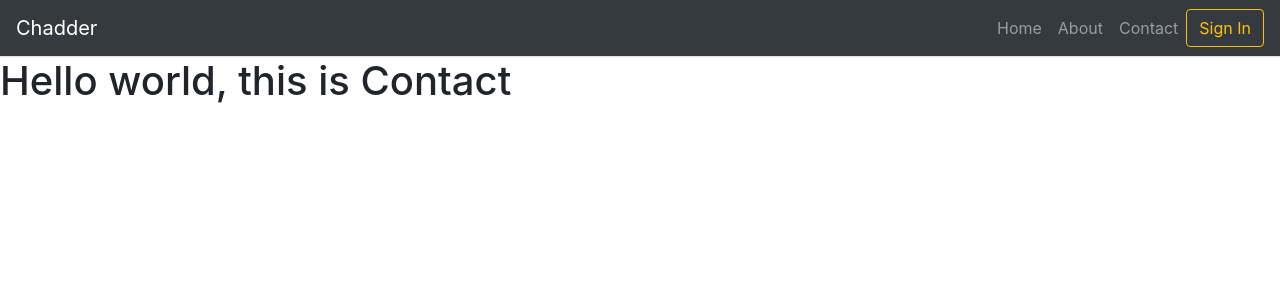
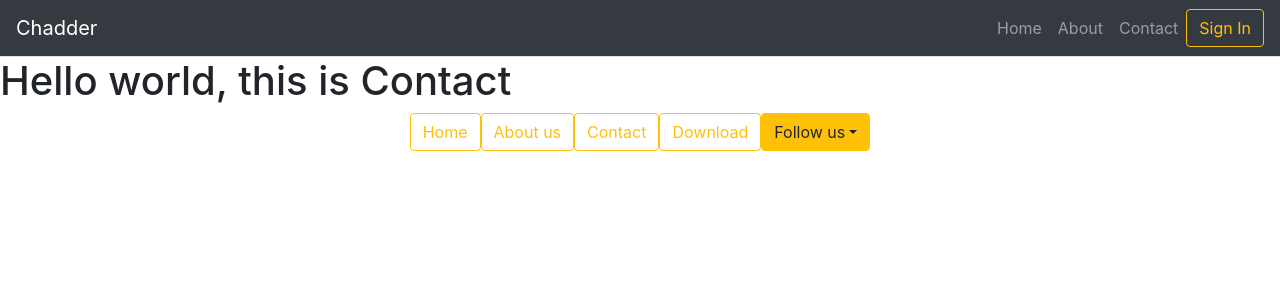
Before and after one commit to neilhammerle/Chadder, a React (Create React App) app in the folder client/: page /contact in a window 1280 px wide. Shown: the top 300 px of the page. Built offline with nearby package versions, Linux system fonts and the light colour scheme.

Commit message:
adds footer

```diff
--- a/client/src/App.js
+++ b/client/src/App.js
@@ -7,6 +7,7 @@ import Navbar from './components/Nav'
 import Home from './pages/Home'
 import About from './pages/About'
 import Contact from './pages/Contact'
+import Footer from './components/Footer'
 
 function App() {
   return (
@@ -19,6 +20,8 @@ function App() {
           <Route exact path='/contact' component={Contact} />
 
         </Switch>
+
+        <Footer />
       </div>
 
     </Router>
--- /dev/null
+++ b/client/src/components/Footer/index.js
@@ -0,0 +1,41 @@
+import React from 'react'
+
+import Nav from 'react-bootstrap/Nav'
+import Button from 'react-bootstrap/Button'
+import Dropdown from 'react-bootstrap/Dropdown'
+
+const index = () => {
+    return (
+        <div>
+            <Nav className="justify-content-center" activeKey="/home">
+                <Nav.Item>
+                    <Button variant="outline-warning" href='/'>Home</Button>
+                </Nav.Item>
+                <Nav.Item>
+                    <Button variant="outline-warning" href='/about'>About us</Button>
+                </Nav.Item>
+                <Nav.Item>
+                    <Button variant="outline-warning" href='/contact'>Contact</Button>
+                </Nav.Item>
+                <Nav.Item>
+                    <Button variant="outline-warning">Download</Button>
+                </Nav.Item>
+                <Nav.Item>
+                    <Dropdown>
+                        <Dropdown.Toggle variant='warning' id='dropdown'>
+                            Follow us
+                        </Dropdown.Toggle>
+                        <Dropdown.Menu>
+                            <Dropdown.Item href="http://www.facebook.com">Facebook</Dropdown.Item>
+                            <Dropdown.Item href="http://www.instagram.com">Instagram</Dropdown.Item>
+                            <Dropdown.Item href="http://www.twitter.com">Facebook</Dropdown.Item>
+                            <Dropdown.Item href="http://www.youtube.com">YouTube</Dropdown.Item>
+                        </Dropdown.Menu>
+                    </Dropdown>
+                </Nav.Item>
+            </Nav>
+        </div>
+    )
+}
+
+export default index
```
Also changed, not shown: client/src/components/Footer/assets/Footer.js (added), 1 other file (tests, documents, lock files or other folders).
